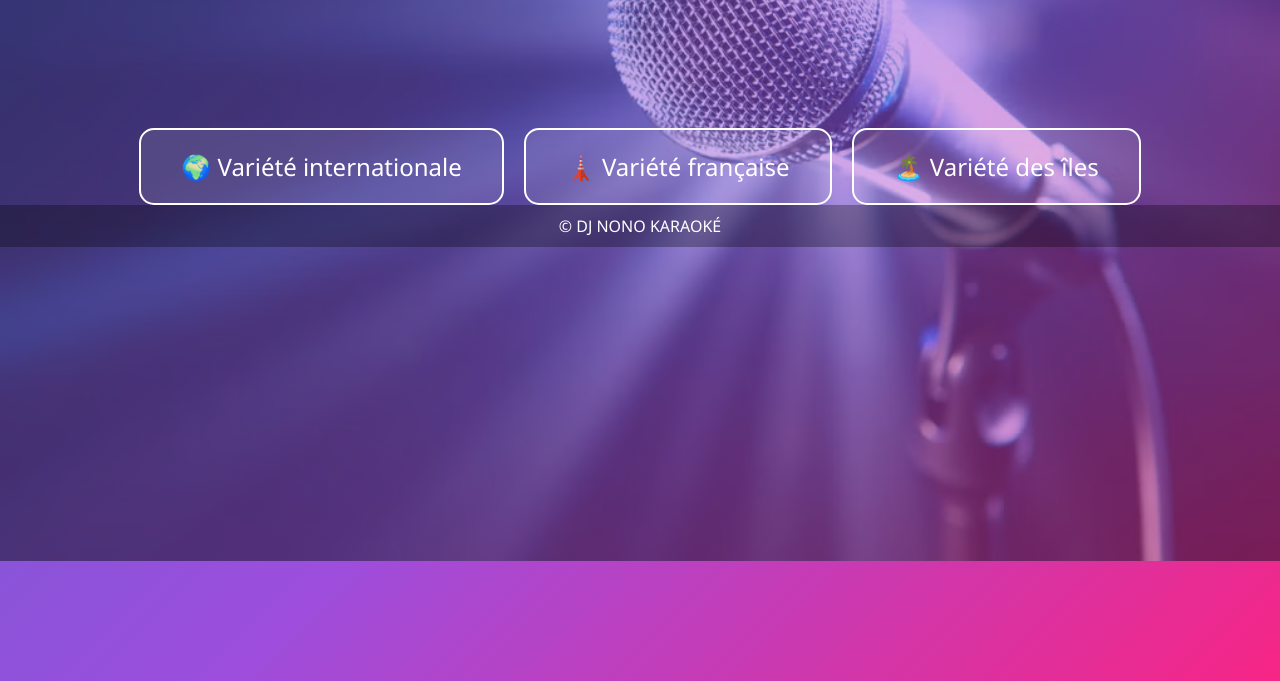
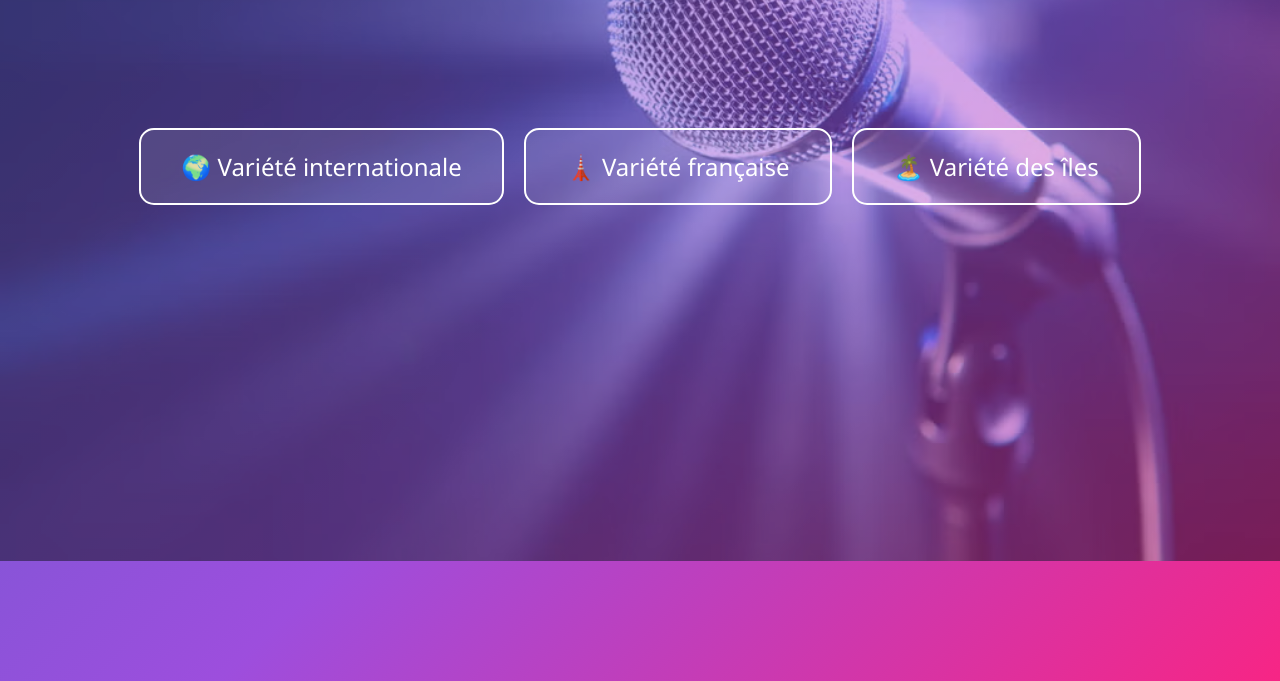
Before and after one commit to Tacha974/karaoke-webapp, a plain HTML site: page index.html in a window 1280 px wide. Shown: the part 159-840 px from the top of the page. Drawn offline with Linux system fonts and the light colour scheme.

Commit message:
Add files via upload

```diff
--- a/index.html
+++ b/index.html
@@ -77,9 +77,5 @@ opacity: 0.5;     /* 🔁 ici tu règles la transparence */
     <a class="volet-button" href="iles.html">🏝️ Variété des îles</a>
   </div>
 
-  <footer>
-    © DJ NONO KARAOKÉ
-  </footer>
-
 </body>
 </html>
```
